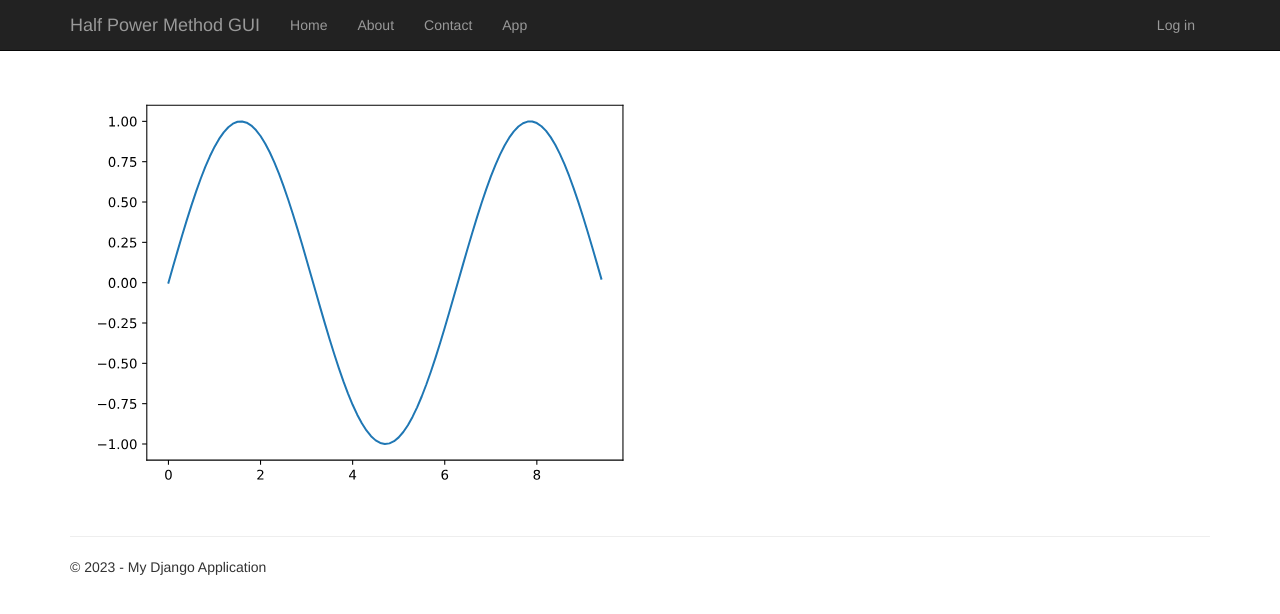
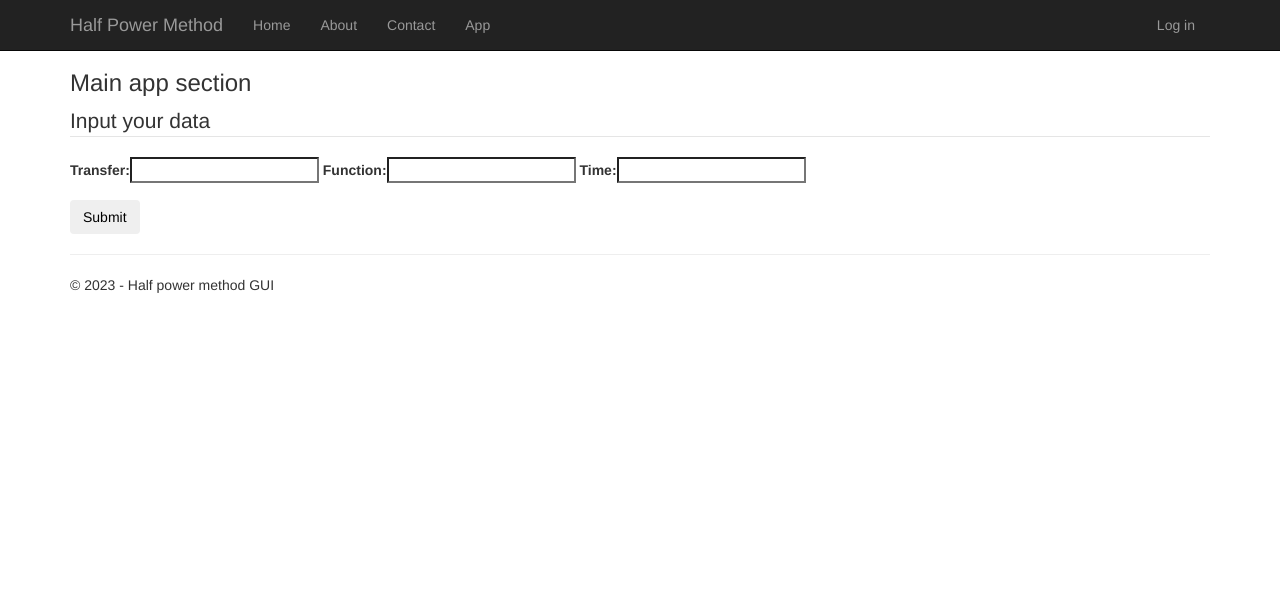
Before and after one commit to Spectyte5/HalfPowerMethod, a Django app: page /app/ in a window 1280 px wide. Shown: the top 614 px of the page. Run offline with Django 3.2, Linux system fonts and the light colour scheme; some libraries are stand-ins or nearby versions.

Commit message:
add initial form

```diff
--- a/HalfPowerMethod/HalfPowerMethod/urls.py
+++ b/HalfPowerMethod/HalfPowerMethod/urls.py
@@ -28,4 +28,5 @@ urlpatterns = [
     path('logout/', LogoutView.as_view(next_page='/'), name='logout'),
     path('admin/', admin.site.urls),
     path('app/', views.app, name='app'),
+    path('result/', views.result, name='result'),
 ]
--- a/HalfPowerMethod/app/forms.py
+++ b/HalfPowerMethod/app/forms.py
@@ -1,7 +1,3 @@
-"""
-Definition of forms.
-"""
-
 from django import forms
 from django.contrib.auth.forms import AuthenticationForm
 from django.utils.translation import ugettext_lazy as _
@@ -16,3 +12,9 @@ class BootstrapAuthenticationForm(AuthenticationForm):
                                widget=forms.PasswordInput({
                                    'class': 'form-control',
                                    'placeholder':'Password'}))
+
+
+class CreateNewList(forms.Form):
+    transfer = forms.CharField(max_length=100)
+    function = forms.CharField(max_length=100)
+    time = forms.IntegerField()
--- a/HalfPowerMethod/app/system.py
+++ b/HalfPowerMethod/app/system.py
@@ -14,6 +14,11 @@ class System:
     def find_peaks(self):
         sc.signal.find_peaks(self.x)
 
+def my_figure():
+    fig, ax = plt.subplots()
+    ax.plot([1, 3, 4], [3, 2, 5])
+    return fig
+
 def draw_figure():
 
     x = np.arange(0,np.pi*3,.1)
--- a/HalfPowerMethod/app/templates/app/app.html
+++ b/HalfPowerMethod/app/templates/app/app.html
@@ -1,6 +1,18 @@
 {% extends "app/layout.html" %}
 
 {% block content %}
+<h3>Main app section</h3>
+<div class="content-section">
+    <form method="POST">
+        {% csrf_token %}
+        <fieldset class="form-group">
+            <legend class="border-bottom mb-4">Input your data</legend>
+            {{ form }}
+        </fieldset>
+        <div class="form-group">
+            <button class="btn btn-outline-info" type="submit">Submit</button>
+        </div>
+    </form>
+</div>
 
-{{ graph|safe }}
 {% endblock %}
--- a/HalfPowerMethod/app/templates/app/contact.html
+++ b/HalfPowerMethod/app/templates/app/contact.html
@@ -6,7 +6,7 @@
 
 <address>
     Project github: <a href="https://github.com/Spectyte5/HalfPowerMethod">Github</a><br />
-    This page was created as project for Mechatronic signal identification classes.<br />
+    This page was created as project for Mechatronic Signal Identification classes.<br />
 </address>
 
 <address>
--- a/HalfPowerMethod/app/templates/app/layout.html
+++ b/HalfPowerMethod/app/templates/app/layout.html
@@ -19,7 +19,7 @@
                     <span class="icon-bar"></span>
                     <span class="icon-bar"></span>
                 </button>
-                <a href="{% url 'app' %}" class="navbar-brand">Half Power Method GUI</a>
+                <a href="{% url 'app' %}" class="navbar-brand">Half Power Method</a>
             </div>
             <div class="navbar-collapse collapse">
                 <ul class="nav navbar-nav">
@@ -37,7 +37,7 @@
 {% block content %}{% endblock %}
         <hr/>
         <footer>
-            <p>&copy; {{ year }} - My Django Application</p>
+            <p>&copy; {{ year }} - Half power method GUI</p>
         </footer>
     </div>
 
--- a/HalfPowerMethod/app/views.py
+++ b/HalfPowerMethod/app/views.py
@@ -1,14 +1,14 @@
-"""
-Definition of views.
-"""
-
+from audioop import reverse
+from contextlib import redirect_stderr
 from datetime import datetime
+from re import T
 from django.shortcuts import render
-from django.http import HttpRequest
+from django.http import HttpRequest, HttpResponseRedirect
 from .system import *
+from .forms import CreateNewList
+from .models import Input
 
 def home(request):
-    """Renders the home page."""
     assert isinstance(request, HttpRequest)
     return render(
         request,
@@ -20,7 +20,6 @@ def home(request):
     )
 
 def contact(request):
-    """Renders the contact page."""
     assert isinstance(request, HttpRequest)
     return render(
         request,
@@ -33,7 +32,6 @@ def contact(request):
     )
 
 def about(request):
-    """Renders the about page."""
     assert isinstance(request, HttpRequest)
     return render(
         request,
@@ -46,8 +44,18 @@ def about(request):
     )
 
 def app(request):
-    """Renders the about page."""
     assert isinstance(request, HttpRequest)
+    if request.method == "POST":
+        form = CreateNewList(request.POST)
+        if form.is_valid():
+            tf = form.cleaned_data["transfer"]
+            f = form.cleaned_data["function"]
+            t = form.cleaned_data["time"]
+            n = Input(transfer = tf,function = f,time =t)
+            n.save()
+        return HttpResponseRedirect('/result')
+    else:
+        form = CreateNewList()
     return render(
         request,
         'app/app.html',
@@ -55,6 +63,20 @@ def app(request):
             'title':'App',
             'message':'Your application page.',
             'year':datetime.now().year,
-            'graph':draw_figure()
+            'form':form,
         }
     )
+
+def result(request):
+    assert isinstance(request, HttpRequest)
+    return render(
+        request,
+        'app/result.html',
+        {
+            'title':'Result',
+            'message':'Your result page.',
+            'year':datetime.now().year,
+            'graph':draw_figure(),
+            'input':Input.objects.last()
+        }
+    )
```
Also changed, not shown: HalfPowerMethod/app/figures.py (deleted, +0 -10 lines), HalfPowerMethod/app/models.py (+7 -5 lines), HalfPowerMethod/app/templates/app/index.html (+6 -8 lines), HalfPowerMethod/app/templates/app/result.html (added, +7 -0 lines), HalfPowerMethod/app/migrations/0001_initial.py (added), HalfPowerMethod/app/migrations/0002_auto_20230324_1812.py (added), HalfPowerMethod/app/migrations/0003_delete_input.py (added), HalfPowerMethod/app/migrations/0004_input.py (added), HalfPowerMethod/app/migrations/0005_auto_20230324_1904.py (added), HalfPowerMethod/db.sqlite3, 1 other file.
